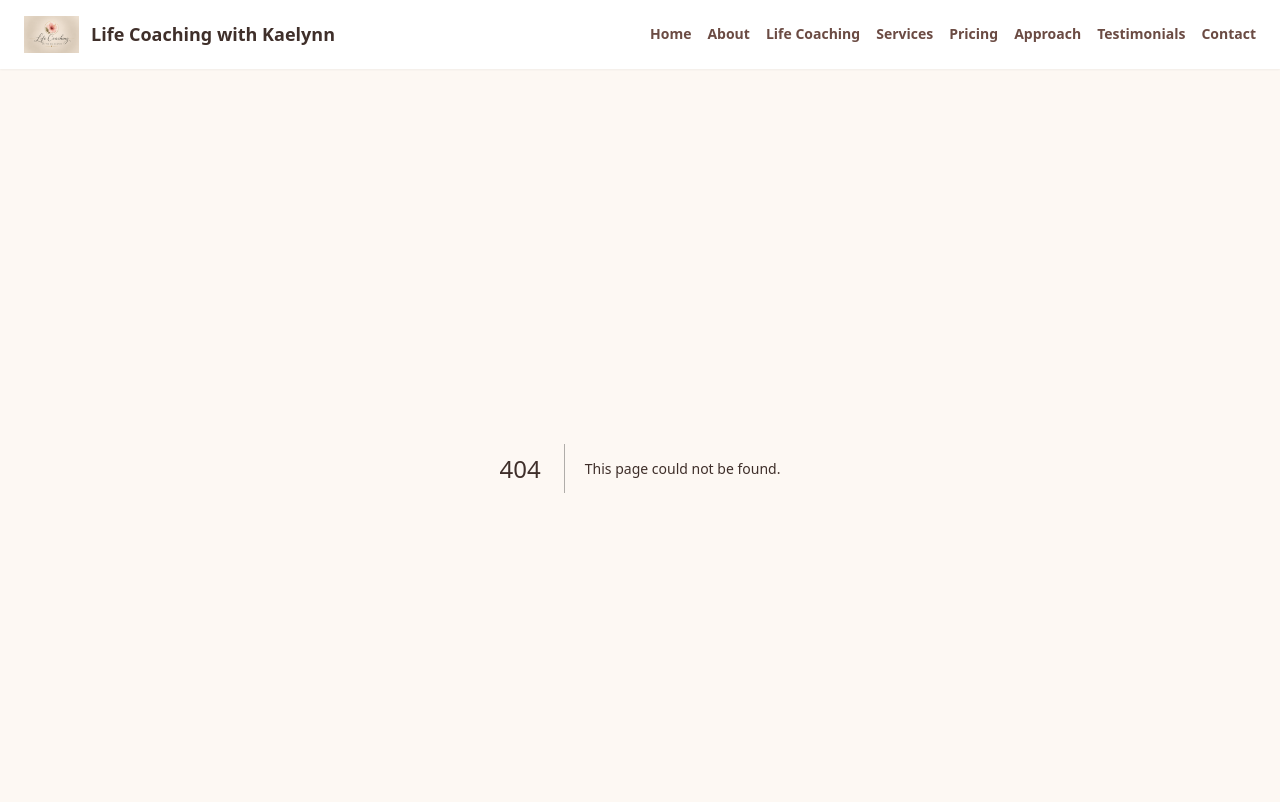
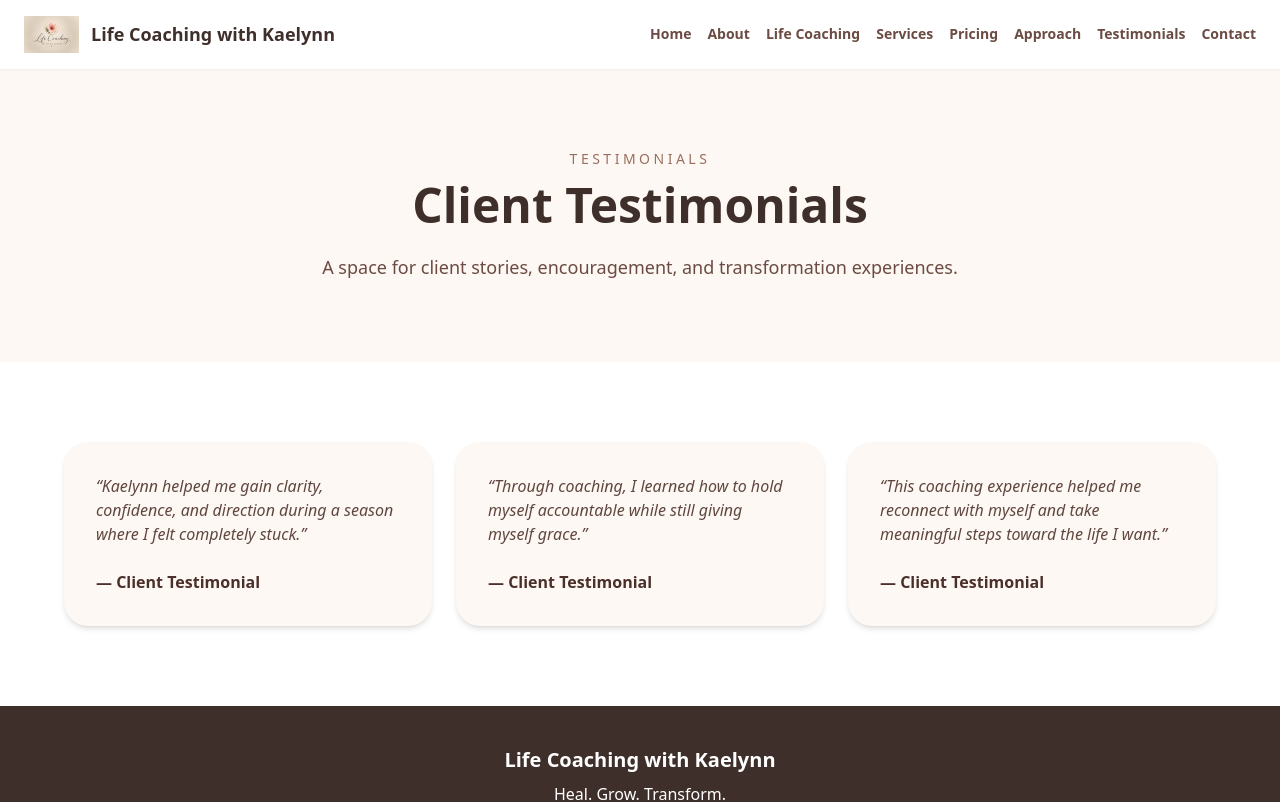
Before and after one commit to Kaelynn-Kinnison/life-coaching-with-kaelynn2, a Next.js app: page /testimonials in a window 1280 px wide. Before the commit this address had no page. Shown: the top 802 px of the page. Built offline with nearby package versions, Linux system fonts and the light colour scheme.

Commit message:
Add files via upload

```diff
--- /dev/null
+++ b/app/testimonials/page.js
@@ -0,0 +1,42 @@
+export default function Testimonials() {
+  const testimonials = [
+    "Kaelynn helped me gain clarity, confidence, and direction during a season where I felt completely stuck.",
+    "Through coaching, I learned how to hold myself accountable while still giving myself grace.",
+    "This coaching experience helped me reconnect with myself and take meaningful steps toward the life I want.",
+  ];
+
+  return (
+    <main className="bg-[#fdf8f3]">
+      <section className="px-6 py-20 text-center">
+        <div className="max-w-5xl mx-auto">
+          <p className="uppercase tracking-[0.25em] text-[#9b6f5f] text-sm mb-3">
+            Testimonials
+          </p>
+
+          <h1 className="text-5xl font-bold mb-6">Client Testimonials</h1>
+
+          <p className="text-lg text-[#6b4b43] leading-relaxed">
+            A space for client stories, encouragement, and transformation
+            experiences.
+          </p>
+        </div>
+      </section>
+
+      <section className="bg-white px-6 py-20">
+        <div className="max-w-6xl mx-auto grid md:grid-cols-3 gap-6">
+          {testimonials.map((quote) => (
+            <div
+              key={quote}
+              className="bg-[#fdf8f3] rounded-3xl shadow-md p-8"
+            >
+              <p className="text-[#5f463f] italic mb-6">“{quote}”</p>
+              <h2 className="font-semibold text-[#4a2f2a]">
+                — Client Testimonial
+              </h2>
+            </div>
+          ))}
+        </div>
+      </section>
+    </main>
+  );
+}
```
